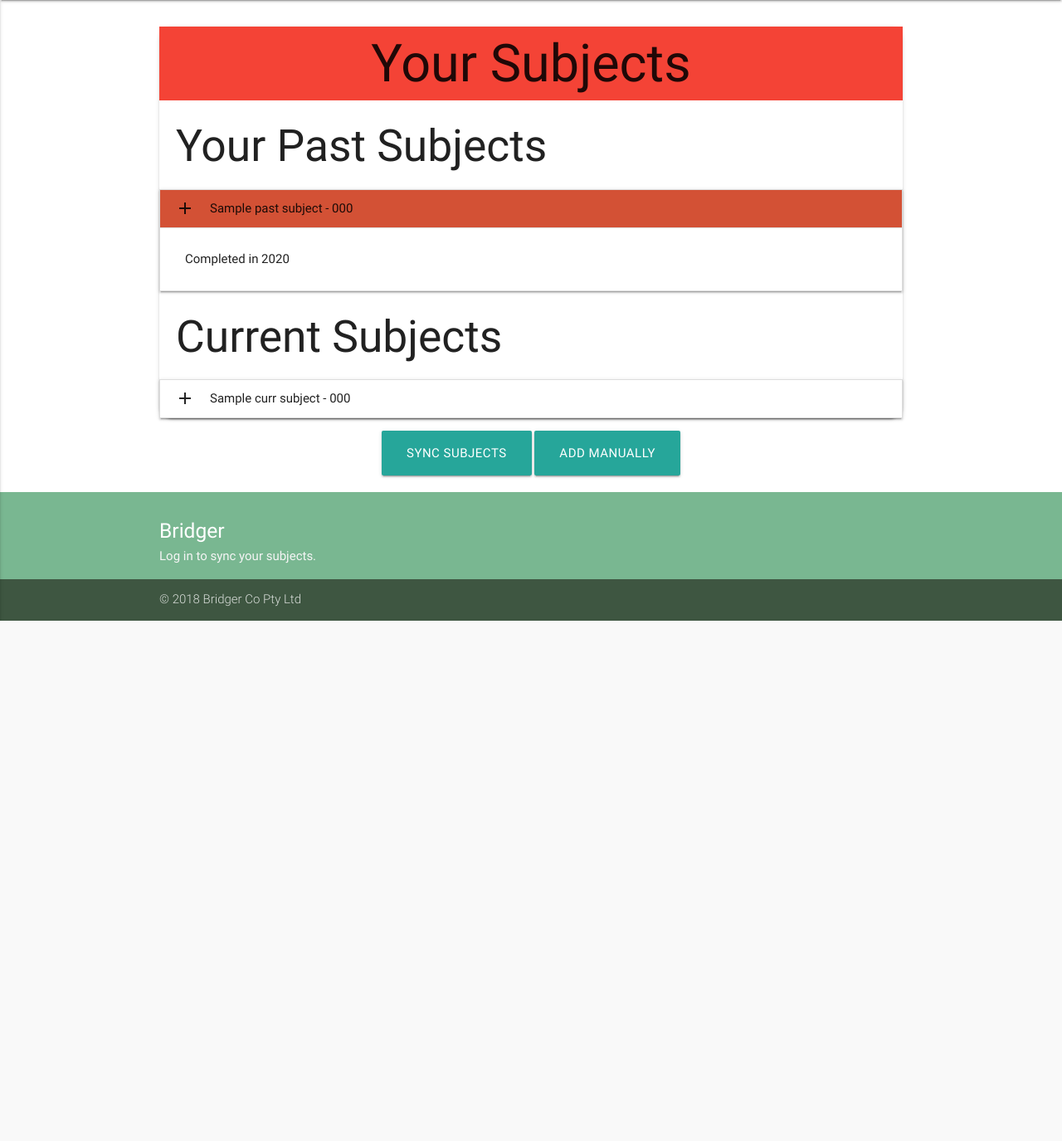
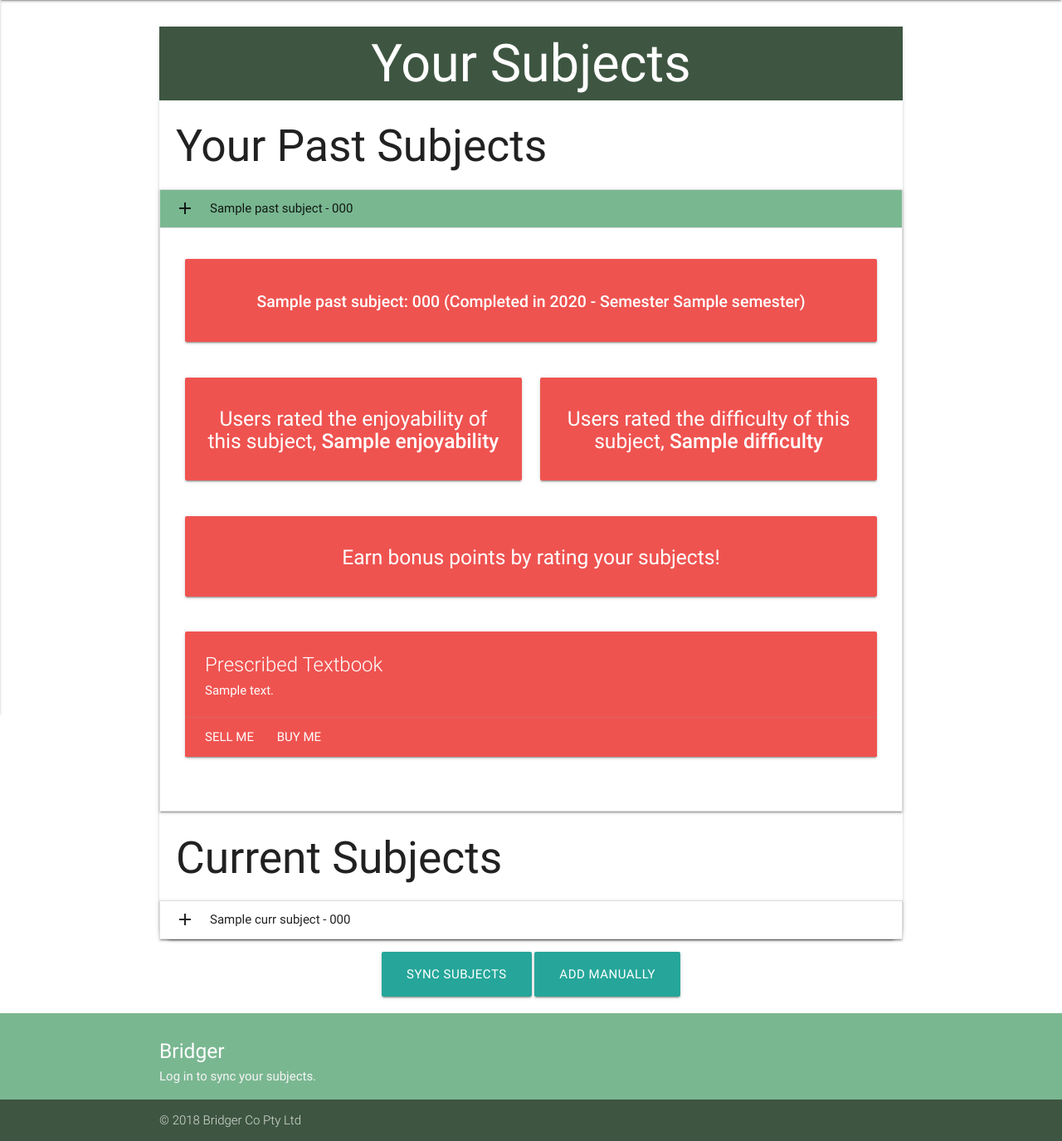
Before and after one commit to pakiKanga/bridger, a Flask app: template templates/subject_list.html in a window 1280 px wide, after a click that opens the changed part. Shown: the part 64-1439 px from the top of the page at 83% size. Before the commit the page ends 812 px from the top, so only its background shows below. Run offline with Flask 2, Linux system fonts and the light colour scheme; the template is opened without the code that fills it: most values are stand-ins (such as "Sample title", 1, 10 or a date in 2020); some libraries are stand-ins or nearby versions.

Commit message:
With just one amazing new feature, this commit will change your life!

```diff
--- a/static/css/styles.css
+++ b/static/css/styles.css
@@ -264,7 +264,7 @@ nav ul a {
 }
 
 div.active {
-  background-color: #D35135;
+  background-color: #79B791;
 }
 
 .collection .collection-item.avatar .circle {
--- a/templates/subject_list.html
+++ b/templates/subject_list.html
@@ -4,8 +4,8 @@
 {% block content %}
 <main>
 <div class="container rounded z-depth-1">
-  <div class="red">
-    <h1 class="center padding-top padding-bottom">Your Subjects</h1>
+  <div class="darkGreen">
+    <h1 class="center padding-top padding-bottom white-text">Your Subjects</h1>
   </div>
  <h2 class="padding-left">Your Past Subjects</h2>
 
@@ -13,7 +13,62 @@
     {% for x in past_subjects %}
     <li>
       <div class="collapsible-header"><i class="material-icons">add</i>{{x.name}} - {{x.subject_code}} </div>
-      <div class="collapsible-body"><span>Completed in {{x.year_completed}}</span></div>
+      <div class="collapsible-body">
+        <div class="row">
+          <div class="col s12 m12 l12">
+          <div class="card red lighten-1">
+          <div class="card-content center white-text">
+           <h4>          <strong>{{x.name}}: {{x.subject_code}} (Completed in {{x.year_completed}} - Semester {{x.semester}}) </strong> </h4>
+          </div>
+          </div>
+          </div>
+        </div>
+
+        <div class="row">
+          <div class="col s6 m6 l6">
+          <div class="card red lighten-1">
+          <div class="card-content center white-text">
+           <h5>Users rated the enjoyability of this subject, <strong>{{x.enjoyability}}</strong> </h5>
+          </div>
+          </div>
+          </div>
+
+          <div class="col s6 m6 l6">
+          <div class="card red lighten-1">
+          <div class="card-content center white-text">
+           <h5>Users rated the difficulty of this subject, <strong>{{x.difficulty}}</strong> </h5>
+          </div>
+          </div>
+          </div>
+        </div>
+
+         <div class="row">
+          <div class="col s12 m12 l12">
+            <div class="card red lighten-1">
+              <div class="card-content center white-text">
+                <h5>Earn bonus points by rating your subjects!</strong> </h5>
+              </div>
+            </div>
+          </div>
+        </div>
+
+         <div class="row">
+    <div class="col s12 m12">
+      <div class="card red lighten-1">
+        <div class="card-content white-text">
+          <span class="card-title">Prescribed Textbook</span>
+          <p>{{x.prescribed_textbook}}</p>
+        </div>
+        <div class="card-action">
+          <a class="white-text" href="#">Sell Me</a>
+          <a class="white-text" href="#">Buy Me</a>
+        </div>
+      </div>
+    </div>
+  </div>
+      </div>
+
+
     </li>
     {% endfor %}
   </ul>
@@ -23,9 +78,62 @@
   <ul class="collapsible">
      {% for x in curr_subjects %}
     <li>
-      <div class="collapsible-header"><i class="material-icons">add</i>{{x.name}} - {{x.subject_code}} </div>
-      <div class="collapsible-body"><span>Completed in {{x.year_completed}}</span></div>
-    </li>
+        <div class="collapsible-header"><i class="material-icons">add</i>{{x.name}} - {{x.subject_code}} </div>
+      <div class="collapsible-body">
+        <div class="row">
+          <div class="col s12 m12 l12">
+          <div class="card red lighten-1">
+          <div class="card-content center white-text">
+           <h4>          <strong>{{x.name}}: {{x.subject_code}} (Completed in {{x.year_completed}} - Semester {{x.semester}}) </strong> </h4>
+          </div>
+          </div>
+          </div>
+        </div>
+
+        <div class="row">
+          <div class="col s6 m6 l6">
+          <div class="card red lighten-1">
+          <div class="card-content center white-text">
+           <h5>Users rated the enjoyability of this subject, <strong>{{x.enjoyability}}</strong> </h5>
+          </div>
+          </div>
+          </div>
+
+          <div class="col s6 m6 l6">
+          <div class="card red lighten-1">
+          <div class="card-content center white-text">
+           <h5>Users rated the difficulty of this subject, <strong>{{x.difficulty}}</strong> </h5>
+          </div>
+          </div>
+          </div>
+        </div>
+
+         <div class="row">
+          <div class="col s12 m12 l12">
+            <div class="card red lighten-1">
+              <div class="card-content center white-text">
+                <h5>Earn bonus points by rating your subjects!</strong> </h5>
+              </div>
+            </div>
+          </div>
+        </div>
+
+         <div class="row">
+    <div class="col s12 m12">
+      <div class="card red lighten-1">
+        <div class="card-content white-text">
+          <span class="card-title">Prescribed Textbook</span>
+          <p>{{x.prescribed_textbook}}</p>
+        </div>
+        <div class="card-action">
+          <a class="white-text" href="#">Sell Me</a>
+          <a class="white-text" href="#">Buy Me</a>
+        </div>
+      </div>
+    </div>
+  </div>
+      </div>
+      </li>
     {% endfor %}
 
   </ul>
```
Also changed, not shown: BridgerViews/views.py (+41 -13 lines).
